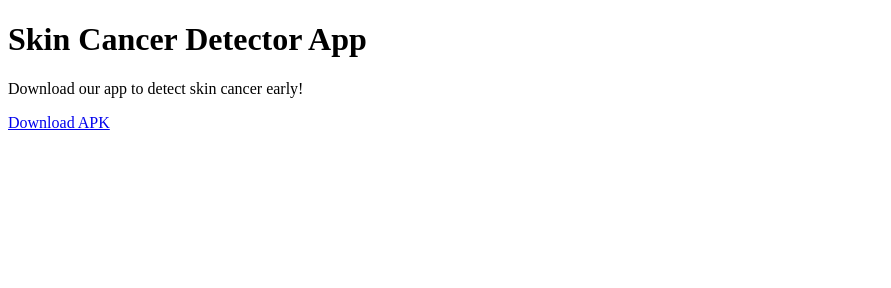
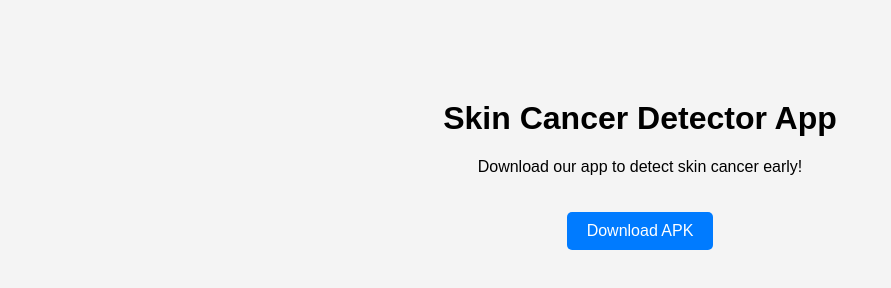
Before and after one commit to Virinchi-5818/Skincancer, a plain HTML site: page template.html in a window 1280 px wide. Shown: the whole page, without its empty margins (0-891 px from the left). Drawn offline with Linux system fonts and the light colour scheme.

Commit message:
Update template.html

```diff
--- a/template.html
+++ b/template.html
@@ -4,7 +4,31 @@
     <meta charset="UTF-8">
     <meta name="viewport" content="width=device-width, initial-scale=1.0">
     <title>Skin Cancer Detector App</title>
-    <link rel="stylesheet" href="styles.css">
+    <style>
+        body {
+            font-family: Arial, sans-serif;
+            text-align: center;
+            background-color: #f4f4f4;
+        }
+
+        .container {
+            margin-top: 100px;
+        }
+
+        .download-button {
+            display: inline-block;
+            padding: 10px 20px;
+            margin-top: 20px;
+            background-color: #007bff;
+            color: white;
+            text-decoration: none;
+            border-radius: 5px;
+        }
+
+        .download-button:hover {
+            background-color: #0056b3;
+        }
+    </style>
 </head>
 <body>
     <div class="container">
```
